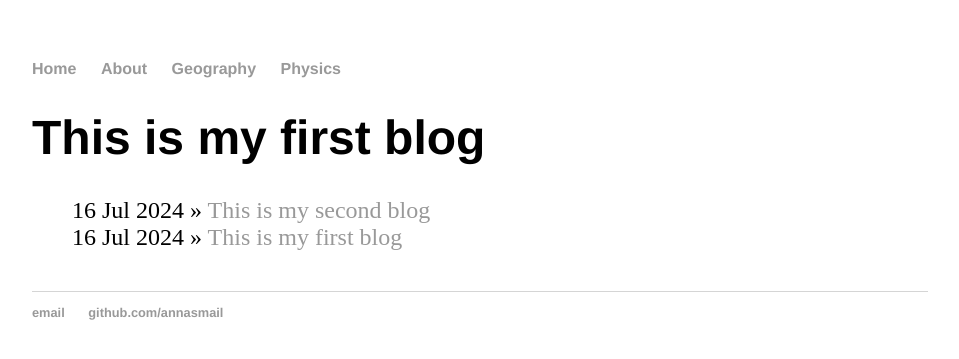
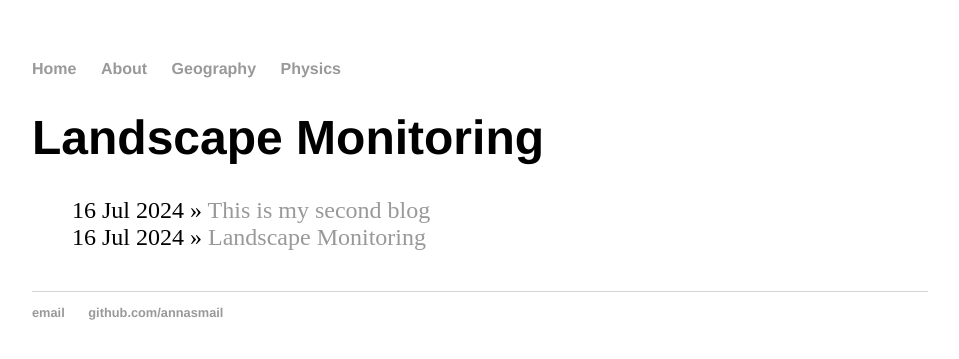
Before and after one commit to annasmail/annasmail.github.io, a Jekyll site: the page built from blog-Geography/_posts/2024-07-16-Landscape-Monitoring.md, in a window 1280 px wide. Shown: the top 359 px of the page, without its empty margins (160-1119 px from the left). Built offline with Jekyll 4.4.1, drawn with Linux system fonts in a browser that asks for light colours.

Commit message:
Update and rename 2024-07-16-myfirstblog.md to 2024-07-16-Landscape-Monitoring.md

```diff
--- a/blog-Geography/_posts/2024-07-16-myfirstblog.md
+++ b/blog-Geography/_posts/2024-07-16-Landscape-Monitoring.md
@@ -1,6 +1,6 @@
 ---
 layout: post-Geography
-title: "This is my first blog"
+title: "Landscape Monitoring"
 date: 2024-07-16
 category: "Geography"
 ---
```
